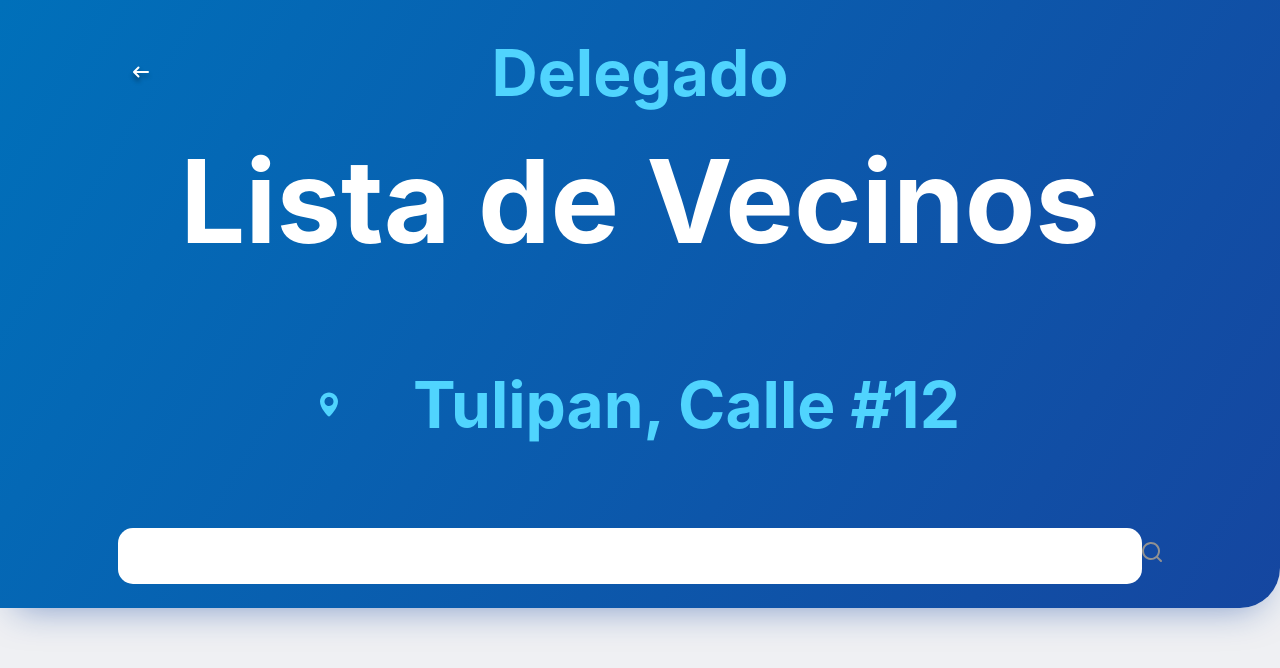
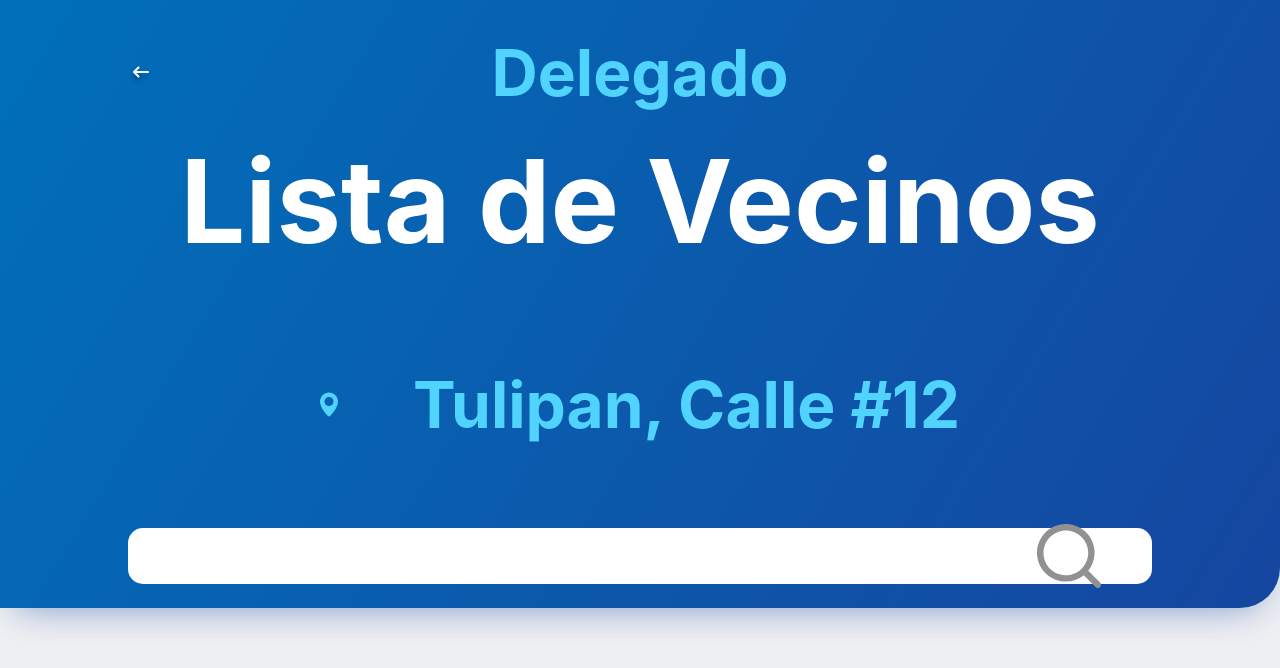
Before and after one commit to mariwrios/control-de-pagos, a React (Create React App) app: page / in a window 1280 px wide. Shown: the top 668 px of the page. Built offline with nearby package versions, Linux system fonts and the light colour scheme.

Commit message:
seccion de busqueda del homeDelegado

```diff
--- a/src/components/delegado/home-delegado.css
+++ b/src/components/delegado/home-delegado.css
@@ -48,13 +48,13 @@ justify-content: space-between;
   margin: none;
 }
 
-.delegado-home_hero--buscador-container{
+.delegado-home__buscador--container{
   display: flex;
   align-items: center;
   position: relative;
 }
 
-.delegado-home_hero--buscador-container img {
+.delegado-home__buscador--container img {
   margin-bottom: 3vh;
   position: absolute;
   right: 4vw;
```
